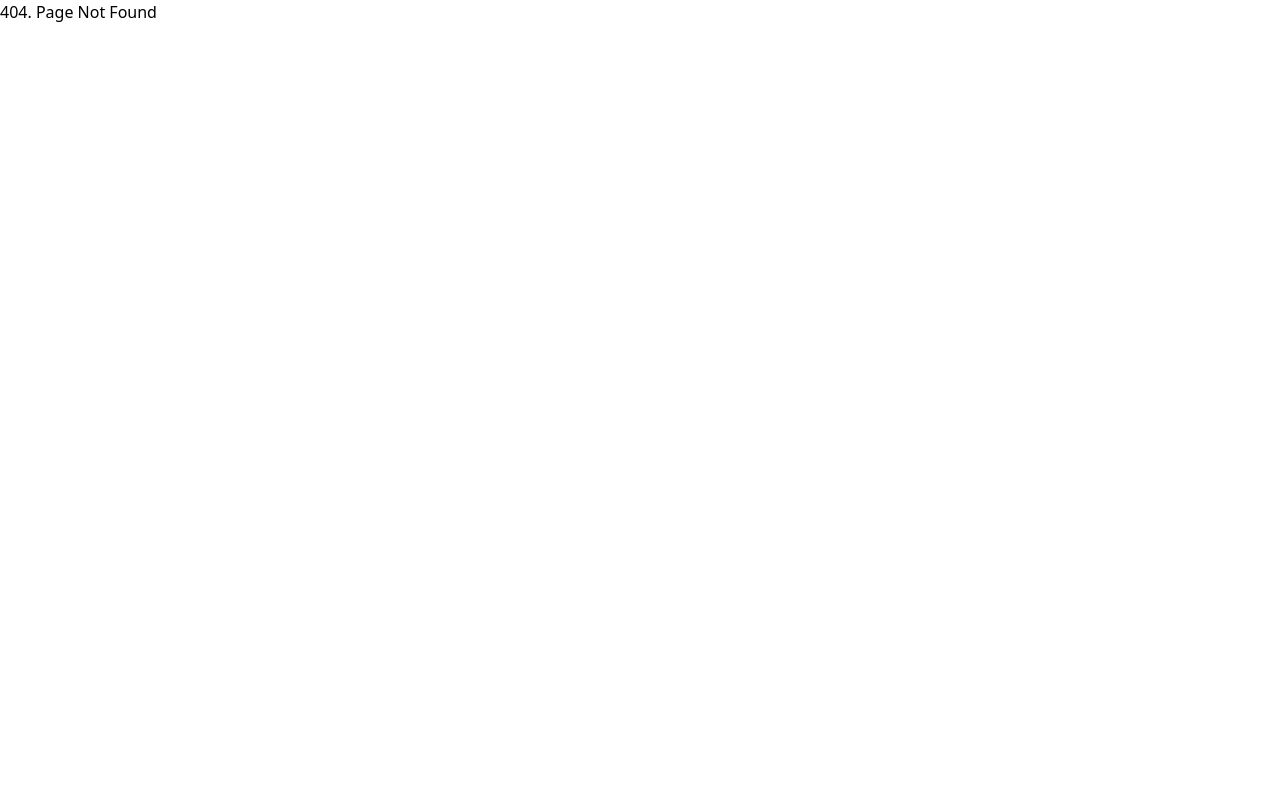
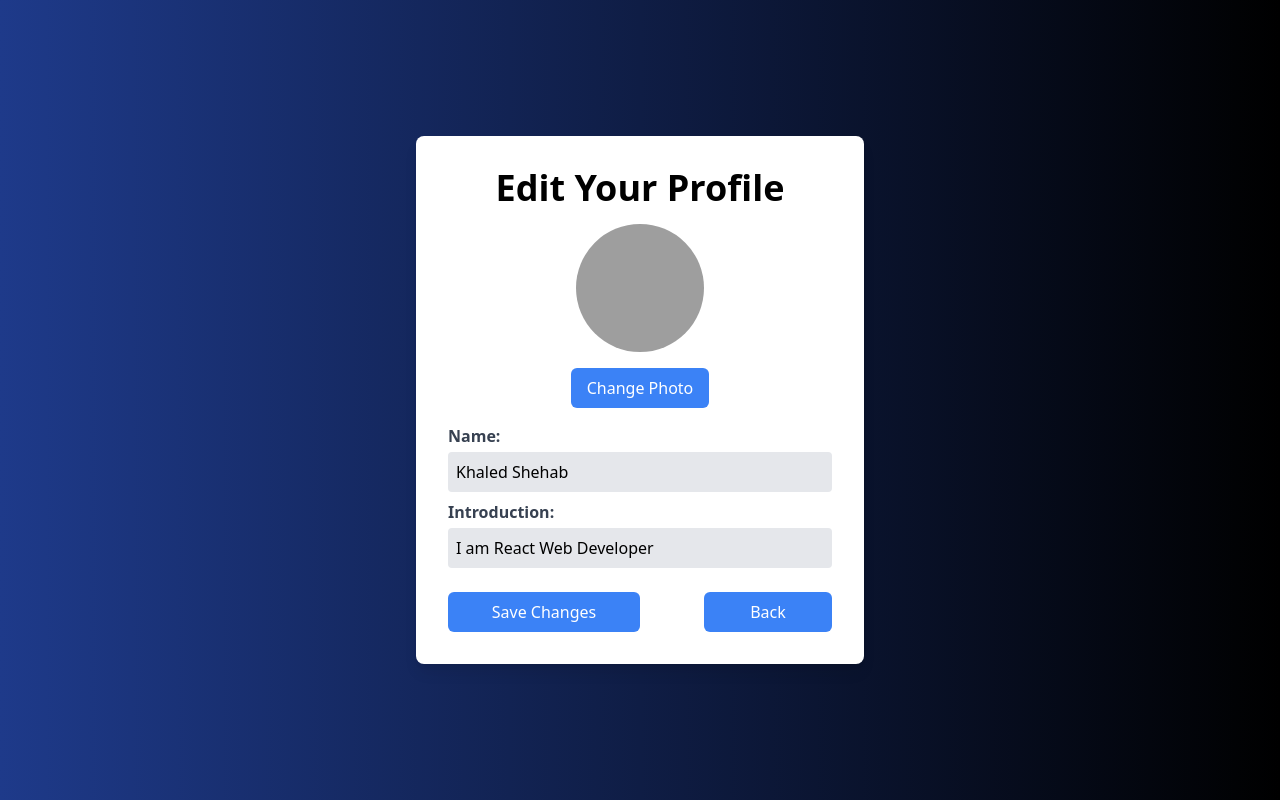
Before and after one commit to Hassan-Ali-Salama/Real-Chat-App, a React (Create React App) app in the folder front-end/: page /profile in a window 1280 px wide. Before the commit this address had no page. Built offline with nearby package versions, Linux system fonts and the light colour scheme; grey boxes are pictures that could not be loaded.

Commit message:
Add Profile Page and modify Sidebar Page

```diff
--- a/front-end/src/App.js
+++ b/front-end/src/App.js
@@ -6,7 +6,7 @@ import Chat from "./components/Chat";
 import AboutUs from "./components/AboutUs";
 import Login from "./components/Login";
 import Contact from "./components/Contact";
-
+import Profile from "./components/Profile";
 function App() {
   return (
     <>
@@ -18,6 +18,7 @@ function App() {
           <Route path="/Chat" element={<Chat />} />
           <Route path="/AboutUs" element={<AboutUs />} />
           <Route path="/Contact" element={<Contact />} />
+          <Route path="/profile" element={<Profile />} />
           <Route path="*" element={<h1>404. Page Not Found </h1>} />
         </Routes>
       </Router>
--- a/front-end/src/components/Home.js
+++ b/front-end/src/components/Home.js
@@ -6,7 +6,7 @@ const Home = () => {
   const navigateFun = useNavigate();
   return (
     <>
-      <div className="bg-gradient-to-b from-blue-900 to-black min-h-screen min-w-screen">
+      <div className="bg-gradient-to-b from-blue-900 to-black min-h-screen min-w-screen ">
         <Navbar />
 
         {/* Main Content */}
@@ -22,7 +22,7 @@ const Home = () => {
             {/* Buttons */}
             <div className="mt-6 space-x-4">
               <button
-                className="bg-white text-blue-950 px-6 py-3 rounded-full hover:bg-blue-200"
+                className="bg-white text-black px-6 py-3 rounded-full hover:bg-blue-800 hover:text-white border hover:border-white transition-all duration-200"
                 onClick={() => {
                   navigateFun("/Signup");
                 }}
@@ -30,7 +30,7 @@ const Home = () => {
                 Try it Free
               </button>
               <button
-                className="border border-white text-white px-6 py-3 rounded-full hover:bg-blue-800"
+                className="border border-white text-white px-6 py-3 rounded-full hover:bg-blue-900 transition-all duration-200"
                 onClick={() => navigateFun("/Login")}
               >
                 Login
--- a/front-end/src/components/Login.js
+++ b/front-end/src/components/Login.js
@@ -1,7 +1,27 @@
 import React from "react";
 import { NavLink } from "react-router-dom";
+import { useNavigate } from "react-router-dom";
+
 
 const Login = () => {
+  const navigateFun = useNavigate();
+
+  const handleSubmit = (e) => {
+    e.preventDefault();
+
+    const email = document.getElementById("email").value;
+    const password = document.getElementById("password").value;
+
+    if (email !== "" && password !== "") {
+      navigateFun("/chat");
+    } else {
+      alert("Enter your Email and Password!!");
+
+      console.log("Enter your Email and Password!!");
+    }
+  };
+
+
   return (
     <div className="flex items-center justify-center min-h-screen bg-gradient-to-r from-blue-900 to-black">
       <div className="absolute top-0 left-0 text-white text-2xl font-bold m-3">
@@ -14,9 +34,10 @@ const Login = () => {
         <form className="mt-8 space-y-6">
           <div className="space-y-4">
             <div>
-              <label htmlFor="email" className="sr-only">
-                Email
+              <label htmlFor="email" className="font-bold ml-1">
+                Email:
               </label>
+              {/* sr-only */}
               <input
                 id="email"
                 name="email"
@@ -28,9 +49,10 @@ const Login = () => {
               />
             </div>
             <div>
-              <label htmlFor="password" className="sr-only">
-                Password
+              <label htmlFor="password" className="font-bold ml-1" >
+                Password:
               </label>
+              {/* sr-only */}
               <input
                 id="password"
                 name="password"
@@ -57,7 +79,8 @@ const Login = () => {
           <div>
             <button
               type="submit"
-              className="w-full px-4 py-2 text-white bg-blue-600 rounded-md hover:bg-blue-700 focus:outline-none focus:ring-2 focus:ring-blue-500"
+              onClick={handleSubmit}
+              className="w-full px-4 py-2 text-white bg-blue-600 rounded-md hover:bg-blue-700 focus:outline-none focus:ring-2 focus:ring-blue-500 duration-200"
             >
               Login now
             </button>
--- a/front-end/src/components/Navbar.js
+++ b/front-end/src/components/Navbar.js
@@ -12,23 +12,23 @@ const Navbar = () => {
         <div className="flex items-center">
           <ul className="flex space-x-6 text-white">
             <li>
-              <NavLink to="/AboutUs" className="hover:text-blue-300">
+              <NavLink to="/AboutUs" className="hover:text-blue-200 transition-all duration-200 font-bold">
                 AboutUs
               </NavLink>
             </li>
             <li>
-              <NavLink to="/contact" className="hover:text-blue-300">
+              <NavLink to="/contact" className="hover:text-blue-200 transition-all duration-200 font-bold">
                 Contact
               </NavLink>
             </li>
             <li>
-              <NavLink to="/login" className="hover:text-blue-300">
+              <NavLink to="/login" className="hover:text-blue-200 transition-all duration-200 font-bold">
                 Log In
               </NavLink>
             </li>
           </ul>
 
-          <button className="bg-white text-blue-950 px-4 py-2 rounded hover:bg-blue-100 ml-4">
+          <button className="bg-white text-blue-950 px-4 py-2 rounded-md hover:bg-blue-600 border hover:border-white hover:text-white ml-4 transition-all duration-200">
             Try It Free
           </button>
         </div>
--- /dev/null
+++ b/front-end/src/components/Profile.js
@@ -0,0 +1,110 @@
+import { useState, useEffect } from "react";
+import { useNavigate } from "react-router-dom";
+function Profile() {
+  const [name, setName] = useState("Khaled Shehab");
+  const [introduction, setIntroduction] = useState("I am React Web Developer");
+  const [image, setImage] = useState("path_to_profile_image");
+
+  // Load saved data from localStorage when the component mounts
+  useEffect(() => {
+    const savedName = localStorage.getItem("name");
+    const savedIntroduction = localStorage.getItem("introduction");
+    const savedImage = localStorage.getItem("image");
+
+    if (savedName) setName(savedName);
+    if (savedIntroduction) setIntroduction(savedIntroduction);
+    if (savedImage) setImage(savedImage);
+  }, []);
+
+  const handleNameChange = (e) => setName(e.target.value);
+  const handleIntroductionChange = (e) => setIntroduction(e.target.value);
+
+  const handleImageUpload = (e) => {
+    const file = e.target.files[0];
+    const reader = new FileReader();
+
+    reader.onloadend = () => {
+      setImage(reader.result);
+    };
+    if (file) reader.readAsDataURL(file);
+  };
+
+  const handleSave = () => {
+    // Save data to localStorage
+    localStorage.setItem("name", name);
+    localStorage.setItem("introduction", introduction);
+    localStorage.setItem("image", image);
+    alert("Profile saved successfully!");
+  };
+
+  const navigateFun = useNavigate();
+
+  return (
+    <div className="flex flex-col items-center justify-center h-screen bg-gradient-to-r from-blue-900 to-black">
+      <div className="bg-white shadow-lg rounded-lg p-8 max-w-md w-full">
+        <h1 className="text-4xl font-bold mb-4 text-center">
+          Edit Your Profile
+        </h1>
+
+        <div className="w-32 h-32 mx-auto mb-4">
+          <img
+            src={image}
+            alt="profile"
+            className="w-full h-full rounded-full object-cover"
+          />
+        </div>
+
+        {/* Hidden input and custom button for file upload */}
+        <label className="block mb-4 text-center">
+          <input
+            type="file"
+            id="fileInput"
+            className="hidden"
+            onChange={handleImageUpload}
+          />
+          <button
+            onClick={() => document.getElementById("fileInput").click()}
+            className="bg-blue-500 text-white py-2 px-4 rounded-md cursor-pointer hover:bg-blue-900 transition-all duration-200"
+          >
+            Change Photo
+          </button>
+        </label>
+
+        <label className="block mb-2">
+          <span className="text-gray-700 font-bold">Name:</span>
+          <input
+            type="text"
+            className="block w-full mt-1 p-2 border-black-300 rounded bg-gray-200"
+            value={name}
+            onChange={handleNameChange}
+          />
+        </label>
+
+        <label className="block mb-2">
+          <span className="text-gray-700 font-bold">Introduction:</span>
+          <input
+            type="text"
+            className="block w-full mt-1 p-2 border-gray-300 rounded bg-gray-200"
+            value={introduction}
+            onChange={handleIntroductionChange}
+          />
+        </label>
+
+        <button
+          onClick={handleSave}
+          className="mt-4 w-1/2 bg-blue-500 text-white py-2 px-4 rounded-md hover:bg-blue-900 cursor-pointer transition-all duration-200"
+        >
+          Save Changes
+        </button>
+        <button
+          onClick={() => navigateFun("/Chat")}
+          className="mt-4 w-1/3 ml-16 bg-blue-500 text-white py-2 px-4 rounded-md hover:bg-blue-900 cursor-pointer transition-all duration-200"
+        >
+          Back
+        </button>
+      </div>
+    </div>
+  );
+}
+
+export default Profile;
--- a/front-end/src/components/Sidebar.js
+++ b/front-end/src/components/Sidebar.js
@@ -1,16 +1,27 @@
-// components/Sidebar.js
-import React from "react";
+import React, { useState, useEffect } from "react";
+import { Link } from "react-router-dom";
 
 function Sidebar({ chats, setCurrentChat }) {
+  const [profileImage, setProfileImage] = useState("");
+  const [profileName, setProfileName] = useState("");
+
+  // Load profile data from localStorage when the component mounts
+  useEffect(() => {
+    const savedImage = localStorage.getItem("image");
+    const savedName = localStorage.getItem("name");
+
+    if (savedImage) setProfileImage(savedImage);
+    if (savedName) setProfileName(savedName);
+  }, []);
+
   return (
-    <div className="w-1/4 bg-gradient-to-b from-blue-900 to-white p-4">
+    <div className="w-1/4 bg-gradient-to-b from-blue-900 to-white p-4 relative">
       <h2 className="text-2xl font-bold mb-4 text-white">
         chat<span className="text-blue-300">app</span>
       </h2>
       <input
         type="text"
         placeholder="Search messages, people"
-        // className="w-full p-2 mb-4 border rounded"
         className="w-full p-2 border border-gray-300 rounded mb-2 focus:outline-none focus:ring-2 focus:ring-blue-200"
       />
 
@@ -24,7 +35,7 @@ function Sidebar({ chats, setCurrentChat }) {
           >
             <div className="flex items-center space-x-2">
               <img
-                src={`https://i.pravatar.cc/150?img=${chat.id}`} // صورة افتراضية
+                src={`https://i.pravatar.cc/150?img=${chat.id}`}
                 className="w-10 h-10 rounded-full"
                 alt={chat.name}
               />
@@ -37,6 +48,16 @@ function Sidebar({ chats, setCurrentChat }) {
           </div>
         ))}
       </div>
+
+      {/* Profile section */}
+      <Link to="/profile" className="flex items-center p-2 mt-4 mb-1 text-black bottom-3 left-1 absolute">
+        <img
+          src={profileImage || "path_to_default_image"} // Use dynamic image source from localStorage
+          alt="profile"
+          className="w-16 h-16 rounded-full"
+        />
+        <span className="ml-4 font-bold text-2xl">{profileName || "Profile"}</span> {/* Display dynamic name */}
+      </Link>
     </div>
   );
 }
--- a/front-end/src/components/Signup.js
+++ b/front-end/src/components/Signup.js
@@ -1,5 +1,6 @@
 import React, { useState } from "react";
 import { NavLink } from "react-router-dom";
+import { useNavigate } from "react-router-dom";
 
 const Signup = () => {
   const [email, setEmail] = useState("");
@@ -15,8 +16,11 @@ const Signup = () => {
     } else {
       setErrorMessage("");
       console.log("Form submitted");
+      navigateFun("/profile");
     }
   };
+
+  const navigateFun = useNavigate();
 
   return (
     <div className="flex h-screen">
@@ -52,7 +56,9 @@ const Signup = () => {
           <h2 className="text-2xl font-semibold mb-6">Create an account</h2>
           <form onSubmit={handleSubmit}>
             <div className="mb-4">
-              <label className="block text-gray-700">Email</label>
+              <label className="block text-gray-700 font-bold ml-1">
+                Email:
+              </label>
               <input
                 id="email"
                 name="email"
@@ -66,7 +72,9 @@ const Signup = () => {
               />
             </div>
             <div className="mb-6">
-              <label className="block text-gray-700">Password</label>
+              <label className="block text-gray-700 font-bold ml-1">
+                Password:
+              </label>
               <input
                 id="password"
                 name="password"
@@ -81,7 +89,9 @@ const Signup = () => {
             </div>
 
             <div className="mb-6">
-              <label className="block text-gray-700">Confirm Password</label>
+              <label className="block text-gray-700 font-bold ml-1">
+                Confirm Password:
+              </label>
               <input
                 id="confirmPassword"
                 name="confirmPassword"
@@ -98,7 +108,10 @@ const Signup = () => {
               <p className="text-red-500 text-sm mb-4">{errorMessage}</p>
             )}
 
-            <button className="w-full bg-blue-600 text-white py-2 rounded-lg hover:bg-blue-700 transition duration-200">
+            <button
+              type="submit"
+              className="w-full bg-blue-600 text-white py-2 rounded-lg hover:bg-blue-700 transition duration-200"
+            >
               Create account
             </button>
           </form>
```
Also changed, not shown: front-end/src/images/portrait-322470_1280.jpg (added), front-end/src/images/woman-590490_1280.jpg (added).
